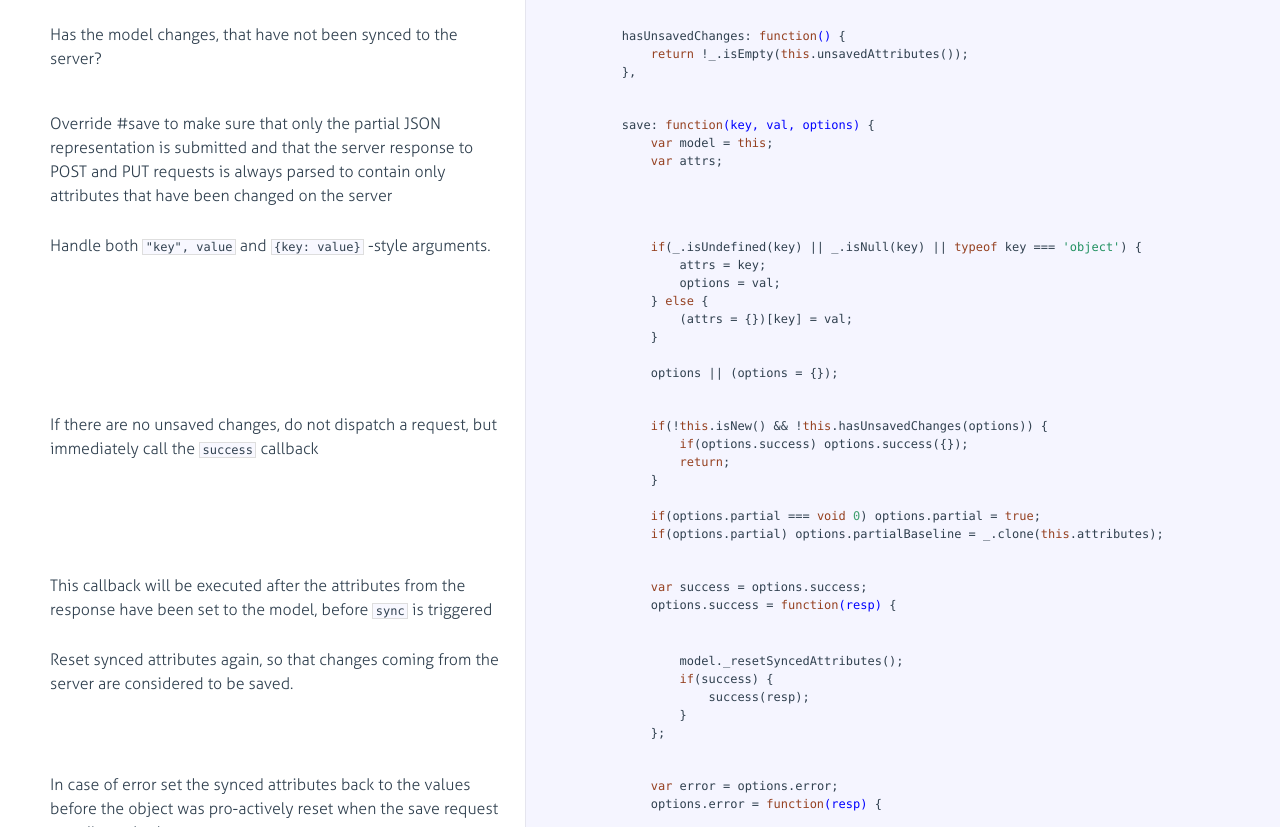
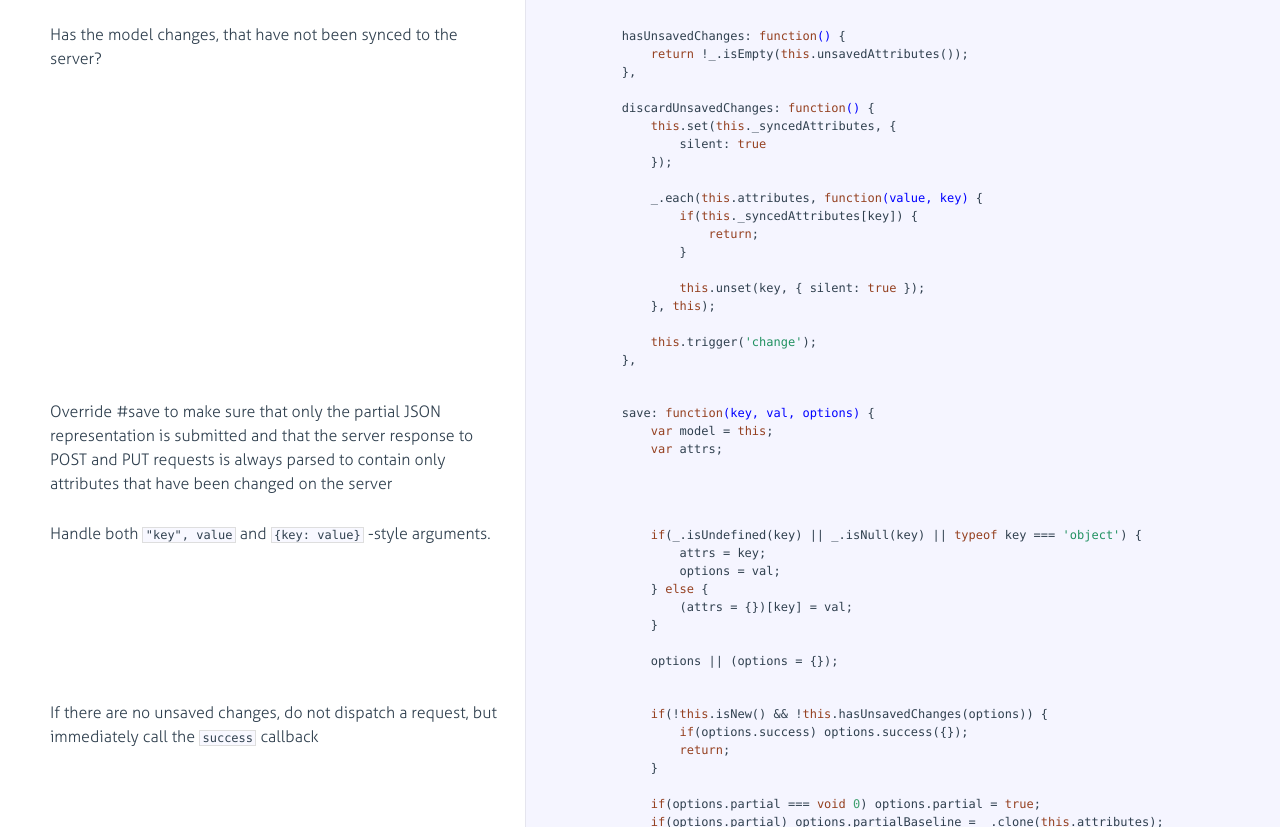
Before and after one commit to signavio/backbone-partialput, a website: page docs/backbone-partialput.html in a window 1280 px wide. Shown: the part 1085-1912 px from the top of the page. Drawn offline with Linux system fonts and the light colour scheme.

Commit message:
updated build and docs

```diff
--- a/docs/backbone-partialput.html
+++ b/docs/backbone-partialput.html
@@ -192,6 +192,22 @@ from the model’s attributes at the time of the last sync.</p>
 
             <div class="content"><div class='highlight'><pre>        hasUnsavedChanges: <span class="hljs-function"><span class="hljs-keyword">function</span><span class="hljs-params">()</span> </span>{
             <span class="hljs-keyword">return</span> !_.isEmpty(<span class="hljs-keyword">this</span>.unsavedAttributes());
+        },
+
+        discardUnsavedChanges: <span class="hljs-function"><span class="hljs-keyword">function</span><span class="hljs-params">()</span> </span>{
+            <span class="hljs-keyword">this</span>.set(<span class="hljs-keyword">this</span>._syncedAttributes, {
+                silent: <span class="hljs-literal">true</span>
+            });
+
+            _.each(<span class="hljs-keyword">this</span>.attributes, <span class="hljs-function"><span class="hljs-keyword">function</span><span class="hljs-params">(value, key)</span> </span>{
+                <span class="hljs-keyword">if</span>(<span class="hljs-keyword">this</span>._syncedAttributes[key]) {
+                    <span class="hljs-keyword">return</span>;
+                }
+
+                <span class="hljs-keyword">this</span>.unset(key, { silent: <span class="hljs-literal">true</span> });
+            }, <span class="hljs-keyword">this</span>);
+
+            <span class="hljs-keyword">this</span>.trigger(<span class="hljs-string">'change'</span>);
         },</pre></div></div>
 
         </li>
```
Also changed, not shown: backbone-partialput-min.js (+1 -1 lines), package.json (+13 -11 lines), 1 other file.
